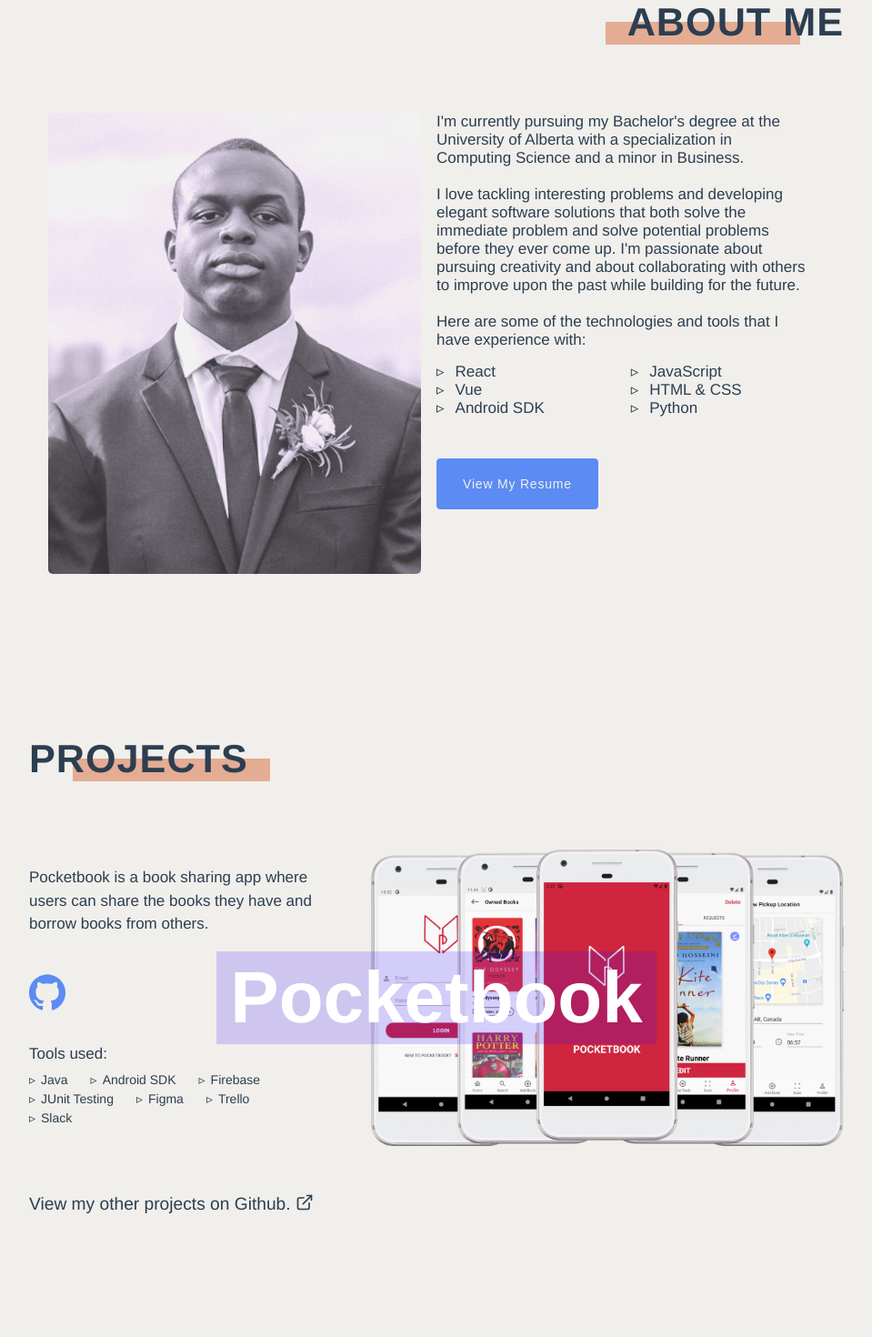
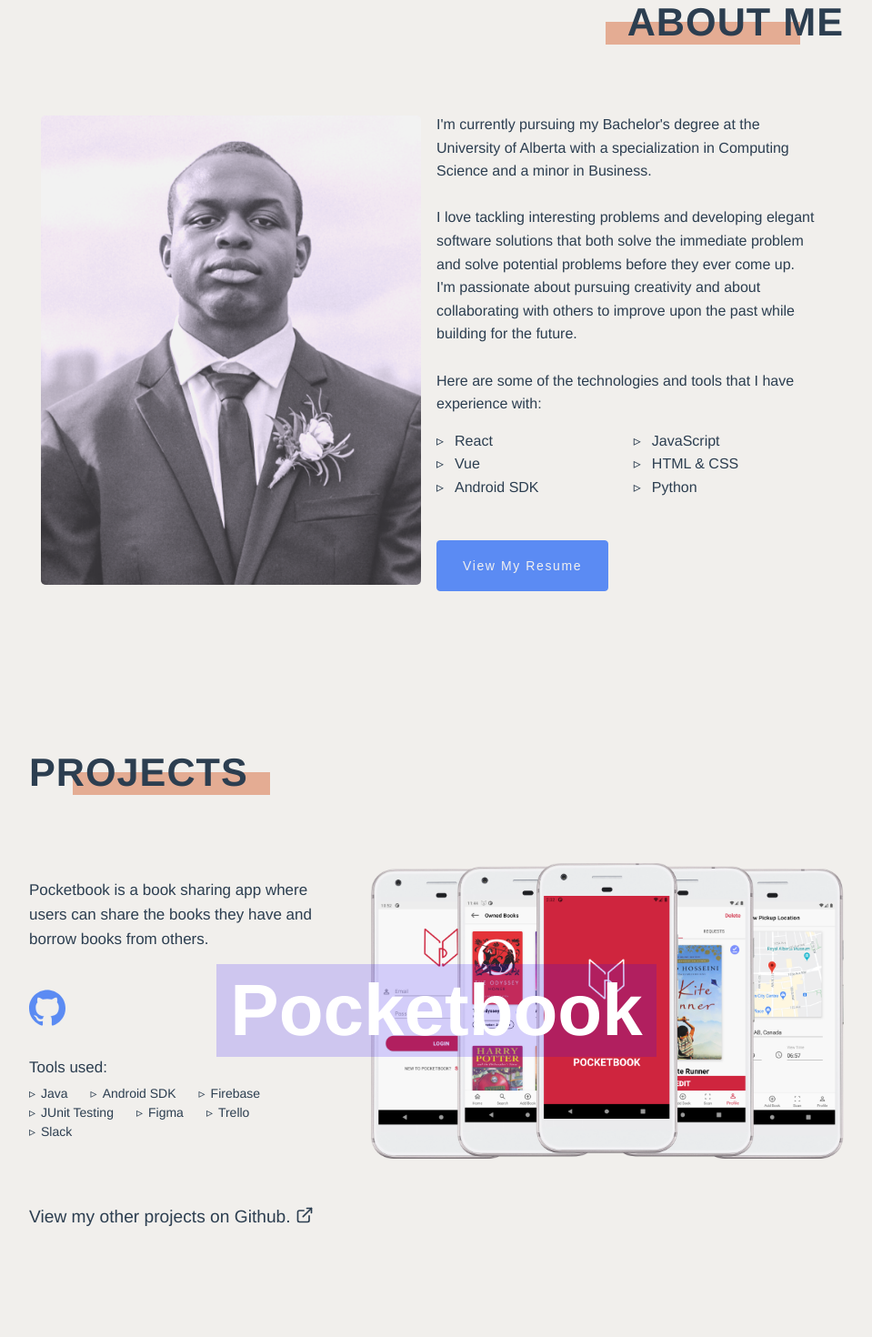
Before and after one commit to aakindel/portfolio, a Vue app: page /about in a window 1280 px wide. Shown: the part 920-2390 px from the top of the page at 91% size, without its empty margins (160-1119 px from the left). Built offline with nearby package versions, Linux system fonts and the light colour scheme.

Commit message:
updated project mobile font size

```diff
--- a/src/assets/_global.scss
+++ b/src/assets/_global.scss
@@ -133,7 +133,7 @@
   padding: 1.25rem 1.75rem;
   font-size: 14px;
   line-height: 1;
-  letter-spacing: 0.05rem;
+  letter-spacing: 0.1rem;
   text-decoration: none;
   cursor: pointer;
   margin: 45px 0;
--- a/src/components/About.vue
+++ b/src/components/About.vue
@@ -45,7 +45,8 @@
 <style scoped>
 
 .text-box {
-  font-size: 17px;
+  font-size: 16px;
+  line-height: 160%;
   margin: 0 auto;
   max-width: 550px;
 }
@@ -92,7 +93,7 @@
     display: flex;
     flex-direction: row-reverse;
     justify-content: space-between;
-    max-width: 855px;
+    max-width: 870px;
     margin: 0 auto;
   }
 
--- a/src/components/Projects.vue
+++ b/src/components/Projects.vue
@@ -136,17 +136,16 @@
   display: block;
   font-size: 25px;
   font-weight: bold;
-  margin-bottom: 10px;
 }
 
 .mobile-wbp {
   margin-bottom: 10px;
-  line-height: 150%;
+  line-height: 160%;
 }
 
 .wbp {
   margin-bottom: 25px;
-  line-height: 150%;
+  line-height: 160%;
 }
 
 .img-box {
@@ -183,7 +182,7 @@
   grid-column: 1 / -1;
   // grid-row: 3 / 7;
   grid-row: 1 / -1;
-  font-size: 17px;
+  font-size: 16px;
   display: flex;
   flex-direction: column;
   justify-content: center;
@@ -197,6 +196,8 @@
 .mobile-project-top-bar {
   display: flex;
   justify-content: space-between;
+  align-items: center;
+  margin-bottom: 10px;
 }
 
 .word-box {
```
